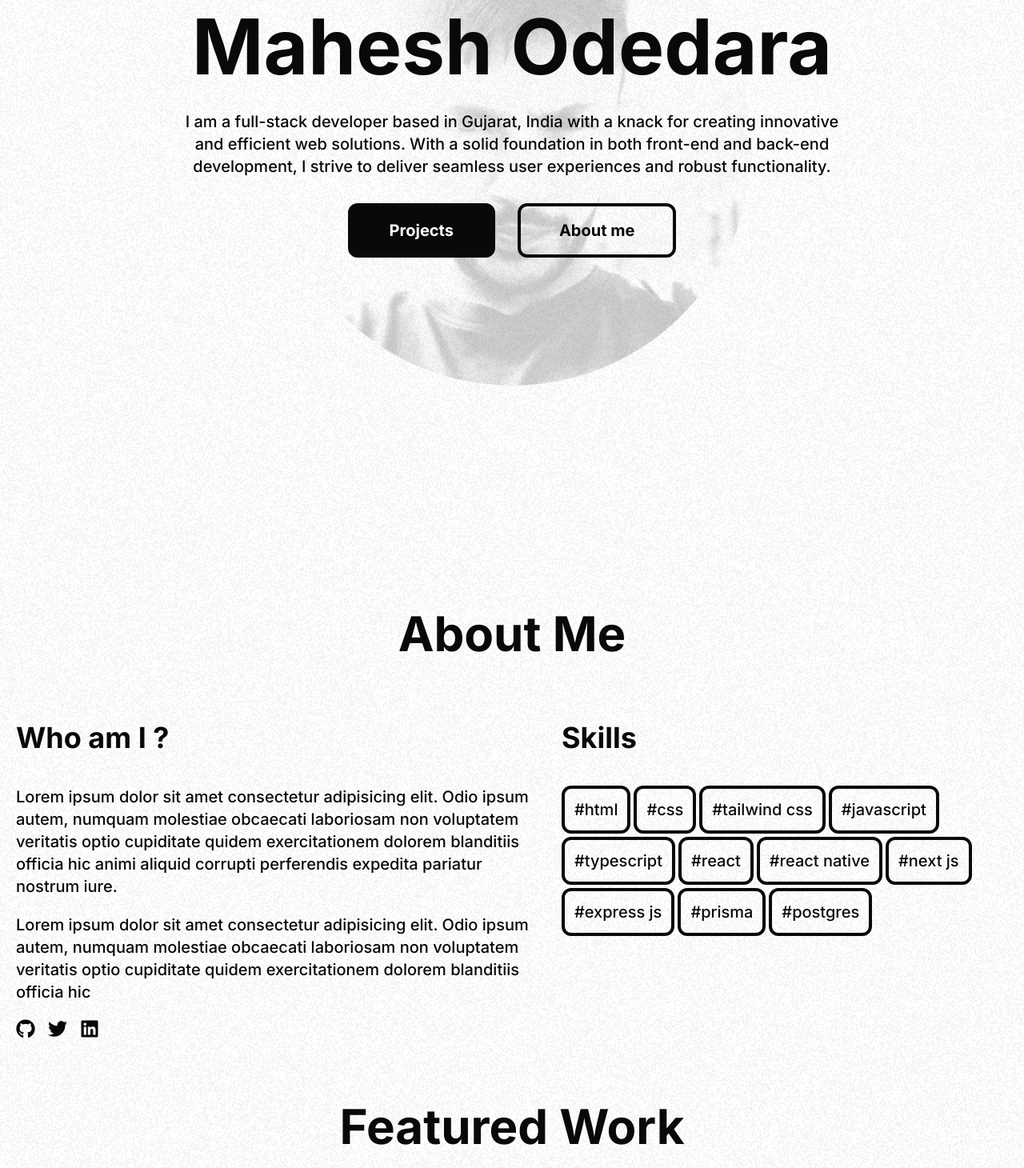
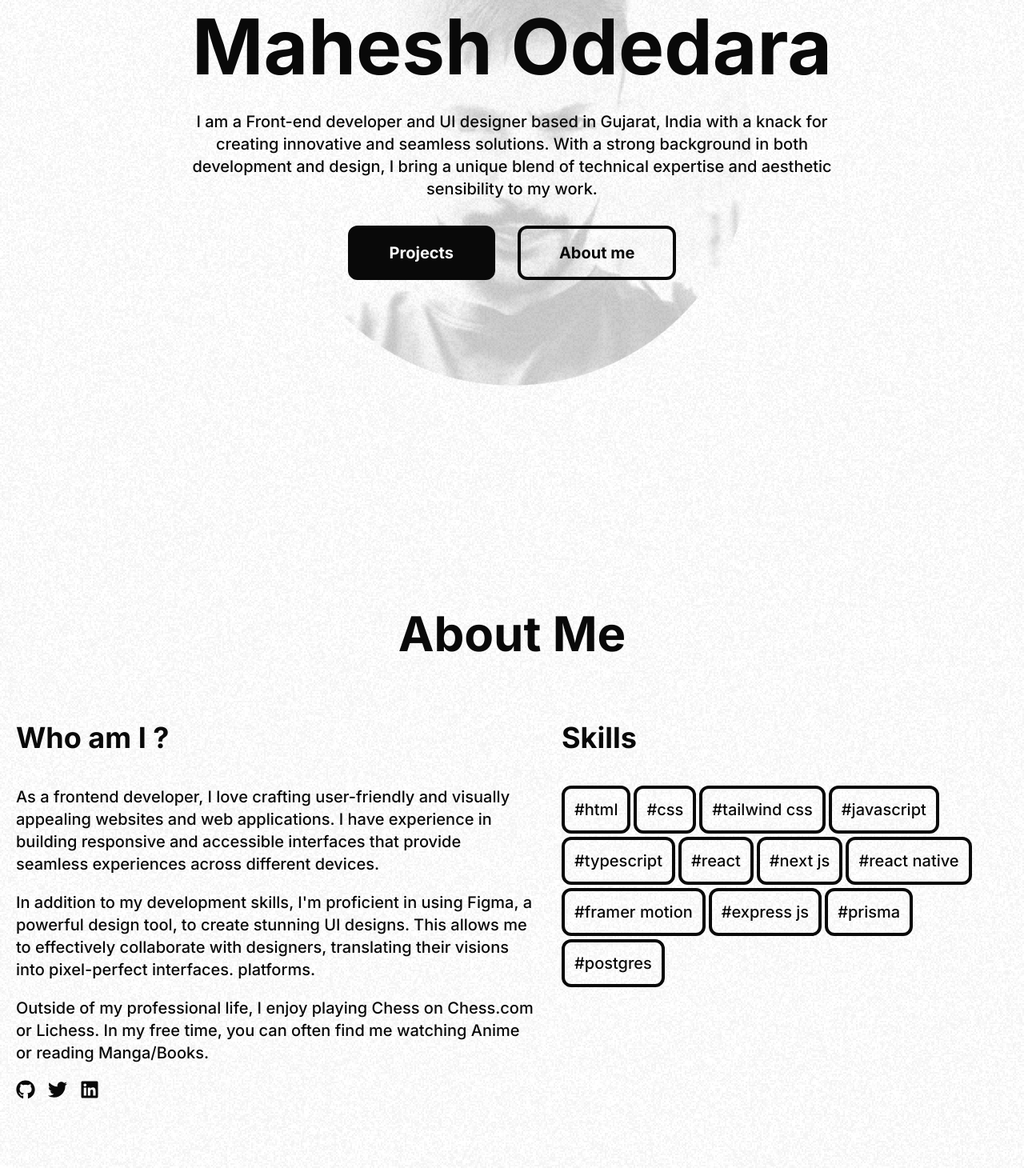
Before and after one commit to mahesh-143/nextjs-portfolio, a Next.js app: page / in a window 1280 px wide. Shown: the part 220-1680 px from the top of the page at 80% size. Built offline with nearby package versions, Linux system fonts and the light colour scheme.

Commit message:
Updated content for Bio and About me section

```diff
--- a/src/app/components/sections/About.tsx
+++ b/src/app/components/sections/About.tsx
@@ -10,8 +10,9 @@ const skills = [
   "javascript",
   "typescript",
   "react",
+  "next js",
   "react native",
-  "next js",
+  "framer motion",
   "express js",
   "prisma",
   "postgres",
@@ -33,17 +34,21 @@ function About() {
           </h3>
           <div className="flex flex-col gap-5">
             <p>
-              Lorem ipsum dolor sit amet consectetur adipisicing elit. Odio
-              ipsum autem, numquam molestiae obcaecati laboriosam non voluptatem
-              veritatis optio cupiditate quidem exercitationem dolorem
-              blanditiis officia hic animi aliquid corrupti perferendis expedita
-              pariatur nostrum iure.
+              As a frontend developer, I love crafting user-friendly and
+              visually appealing websites and web applications. I have
+              experience in building responsive and accessible interfaces that
+              provide seamless experiences across different devices.
             </p>
             <p>
-              Lorem ipsum dolor sit amet consectetur adipisicing elit. Odio
-              ipsum autem, numquam molestiae obcaecati laboriosam non voluptatem
-              veritatis optio cupiditate quidem exercitationem dolorem
-              blanditiis officia hic
+              In addition to my development skills, I'm proficient in using
+              Figma, a powerful design tool, to create stunning UI designs. This
+              allows me to effectively collaborate with designers, translating
+              their visions into pixel-perfect interfaces. platforms.
+            </p>
+            <p>
+              Outside of my professional life, I enjoy playing Chess on
+              Chess.com or Lichess. In my free time, you can often find me
+              watching Anime or reading Manga/Books.
             </p>
             <SocialLinks />
           </div>
--- a/src/app/components/sections/Hero.tsx
+++ b/src/app/components/sections/Hero.tsx
@@ -15,10 +15,10 @@ function Hero() {
         Mahesh Odedara
       </h1>
       <p className="max-w-[824px] text-center">
-        I am a full-stack developer based in Gujarat, India with a knack for
-        creating innovative and efficient web solutions. With a solid foundation
-        in both front-end and back-end development, I strive to deliver seamless
-        user experiences and robust functionality.
+        I am a Front-end developer and UI designer based in Gujarat, India with
+        a knack for creating innovative and seamless solutions. With a strong
+        background in both development and design, I bring a unique blend of
+        technical expertise and aesthetic sensibility to my work.
       </p>
       <div className="flex flex-col sm:flex-row gap-7">
         <Button link="#Projects" variant="filled">
```
